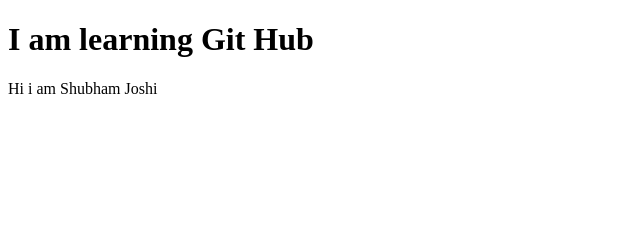
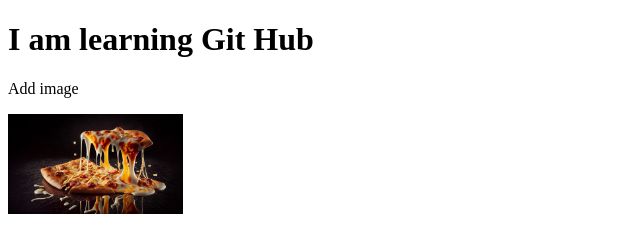
Before and after one commit to shubhamjoshi76/icp8.0, a plain HTML site: page index.html in a window 1280 px wide. Shown: the whole page, without its empty margins (0-640 px from the left). Drawn offline with Linux system fonts and the light colour scheme.

Commit message:
Add Image

```diff
--- a/index.html
+++ b/index.html
@@ -6,6 +6,7 @@
 </head>
 <body>
     <h1>I am learning Git Hub</h1>
-    <p>Hi i am Shubham Joshi</p>
+    <p>Add image</p>
+    <img src="Pizza.avif" height="100px" alt="Pizza"/>
 </body>
 </html>
```
Also changed, not shown: Pizza.avif (added).
